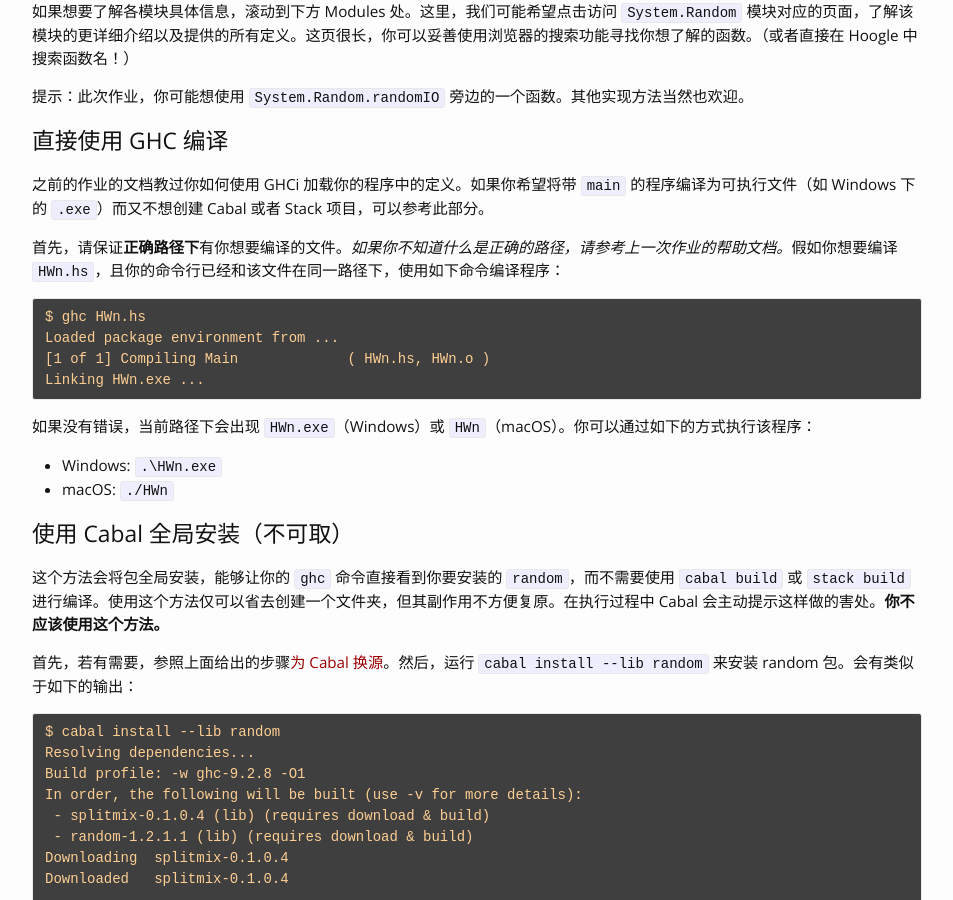
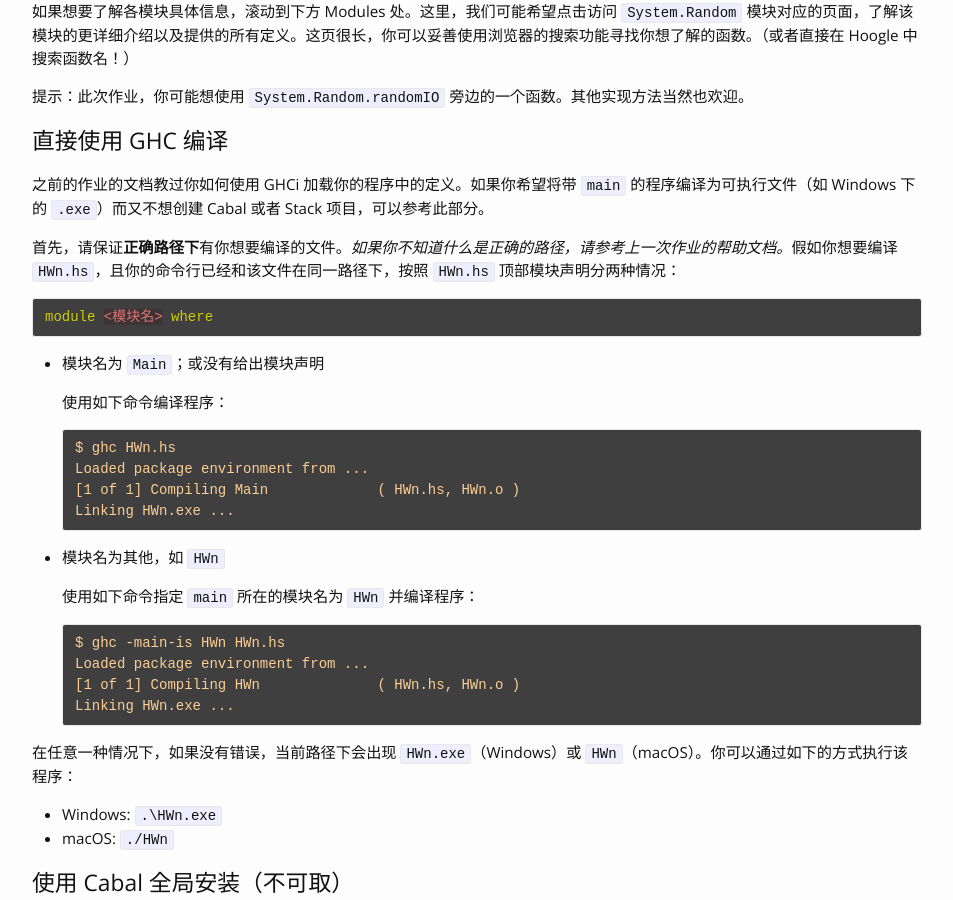
Before and after one commit to zhenjiang888/FP, a Jekyll site: the page built from 2025/homeworks/HW3_README.md, in a window 1280 px wide and 900 px high, scrolled down 7427 px. Shown: the whole window, without its empty margins (163-1116 px from the left). Built offline with Jekyll 4.4.1, drawn with Linux system fonts in a browser that asks for light colours; nearby versions of some CDN libraries.

Commit message:
Update HW3_README Add description for -main-is.

````diff
--- a/2025/homeworks/HW3_README.md
+++ b/2025/homeworks/HW3_README.md
@@ -323,14 +323,32 @@ $ stack run
 
 之前的作业的文档教过你如何使用 GHCi 加载你的程序中的定义。如果你希望将带 `main` 的程序编译为可执行文件（如 Windows 下的 `.exe`）而又不想创建 Cabal 或者 Stack 项目，可以参考此部分。
 
-首先，请保证**正确路径下**有你想要编译的文件。*如果你不知道什么是正确的路径，请参考上一次作业的帮助文档。*假如你想要编译 `HWn.hs`，且你的命令行已经和该文件在同一路径下，使用如下命令编译程序：
+首先，请保证**正确路径下**有你想要编译的文件。*如果你不知道什么是正确的路径，请参考上一次作业的帮助文档。*假如你想要编译 `HWn.hs`，且你的命令行已经和该文件在同一路径下，按照 `HWn.hs` 顶部模块声明分两种情况：
+```haskell
+module <模块名> where
 ```
-$ ghc HWn.hs
-Loaded package environment from ...
-[1 of 1] Compiling Main             ( HWn.hs, HWn.o )
-Linking HWn.exe ...
-```
-如果没有错误，当前路径下会出现 `HWn.exe`（Windows）或 `HWn`（macOS）。你可以通过如下的方式执行该程序：
+- 模块名为 `Main`；或没有给出模块声明
+
+  使用如下命令编译程序：
+  ```
+  $ ghc HWn.hs
+  Loaded package environment from ...
+  [1 of 1] Compiling Main             ( HWn.hs, HWn.o )
+  Linking HWn.exe ...
+  ```
+
+- 模块名为其他，如 `HWn`
+
+  使用如下命令指定 `main` 所在的模块名为 `HWn` 并编译程序：
+  ```
+  $ ghc -main-is HWn HWn.hs
+  Loaded package environment from ...
+  [1 of 1] Compiling HWn              ( HWn.hs, HWn.o )
+  Linking HWn.exe ...
+  ```
+
+
+在任意一种情况下，如果没有错误，当前路径下会出现 `HWn.exe`（Windows）或 `HWn`（macOS）。你可以通过如下的方式执行该程序：
 - Windows: `.\HWn.exe`
 - macOS: `./HWn`
 
--- a/index.html
+++ b/index.html
@@ -5,7 +5,7 @@
 
 <head>
   <title>软件理论基础与实践 </title>
-  <meta http-equiv="Refresh" content="0;url=2024/" />
+  <meta http-equiv="Refresh" content="0;url=2025/" />
 </head>
 
 <body>
````
